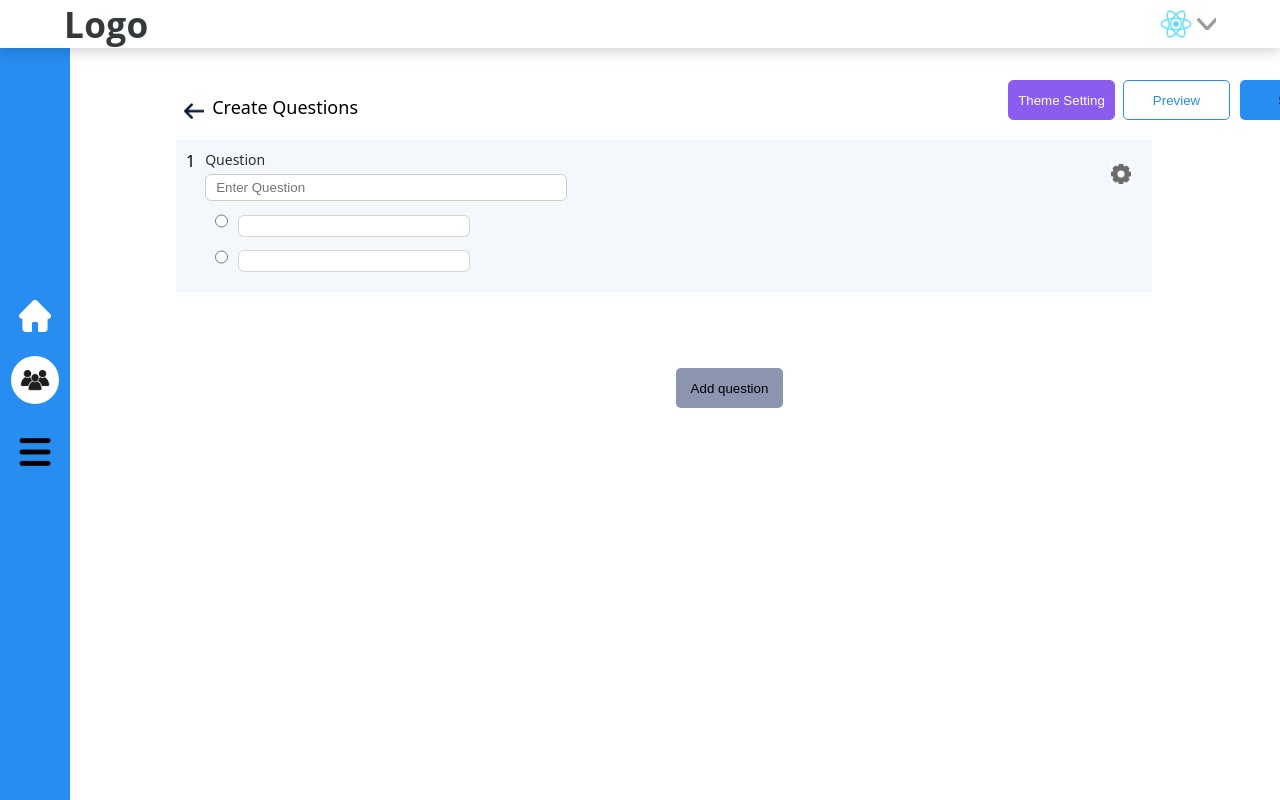
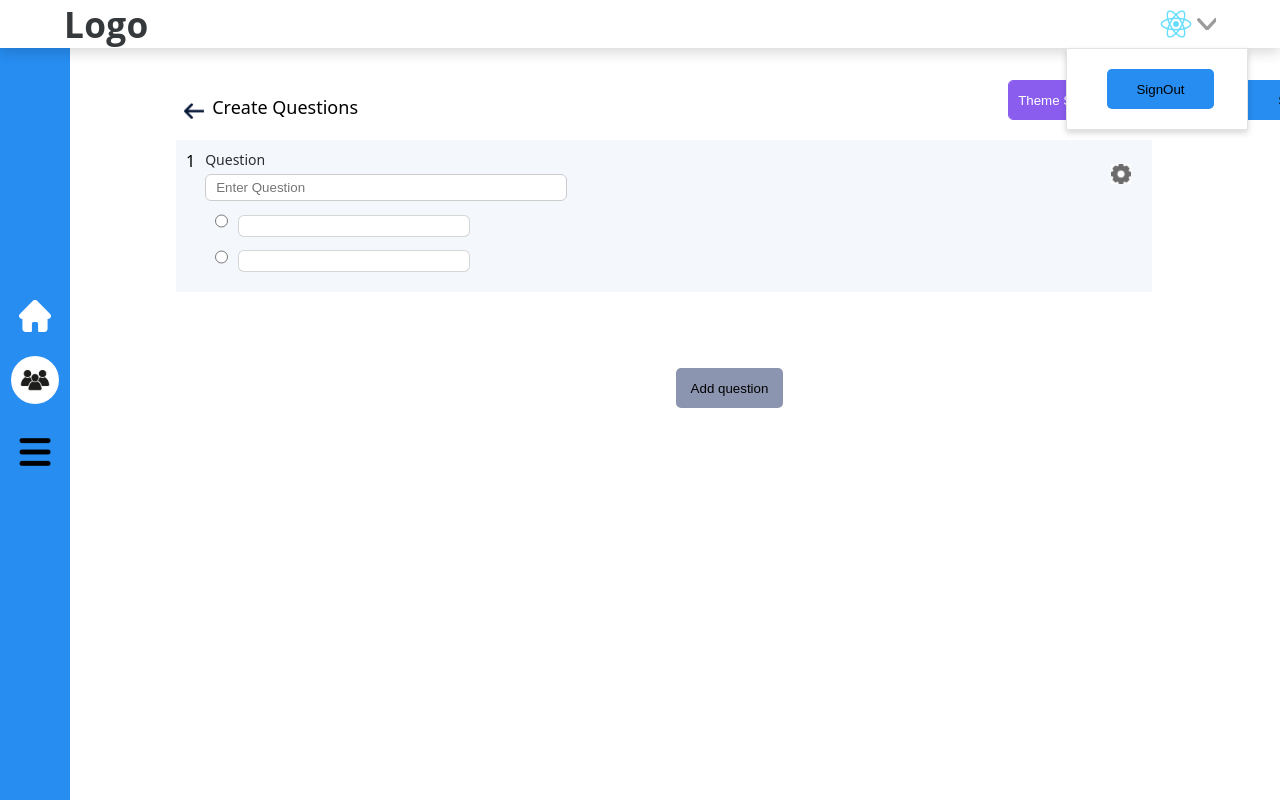
Before and after one commit to shubham34rathod/Project_Survey, a React (Create React App) app in the folder FrontEnd/: page /list-survey/create/questions in a window 1280 px wide. Both pictures are taken after a click on the element 1206 px from the left and 24 px from the top of the page. Shown: the top 800 px of the page. Built offline with nearby package versions, Linux system fonts and the light colour scheme.

Commit message:
Added signout button

```diff
--- a/FrontEnd/src/Pages/Header.js
+++ b/FrontEnd/src/Pages/Header.js
@@ -1,8 +1,10 @@
-import React from 'react'
+import React, { useState } from 'react'
 import '../styles/header.css'
+import '../styles/addQuiz.css'
 //import home from '../../public/images/home-run (1).svg'
 
 export default function Header(){
+    const [toggle, setToggle] = useState(false);
 
     return<>
 
@@ -11,9 +13,22 @@ export default function Header(){
                     <section className='logo'>Logo</section>
                     <section id='profile'>
                         <div id="profilepic"></div>
-                        <div className='dropdown'></div>
+                        <div onClick={()=>{setToggle(prevToggle=>!prevToggle)}} className='dropdown'></div>
                     </section>
                 </div>
+
+                    <div className={`float_box margin ${(toggle)? "active":'inactive'}`} margin>
+                        <div>
+
+
+                                <div>
+                                    <button  id="signout-btn">SignOut</button>
+                                </div>
+
+                        </div>
+
+
+                    </div>
 
             </header>
     </>
--- a/FrontEnd/src/styles/header.css
+++ b/FrontEnd/src/styles/header.css
@@ -94,3 +94,31 @@
     transition: transform .2s;
     transform: scale(1.2);
 }
+
+#signout-btn{
+    width: 107px;
+    height: 40px;
+    background-color: #278DF1;
+    border: none;
+    margin: 0 2rem;
+    border-radius: 0px;
+    border-radius: 5px;
+}
+
+.margin{
+    text-align: center;
+    top: 3rem !important;
+    right: 2rem !important;
+}
+
+.float_box.active{
+    opacity: 1;
+    visibility: visible;
+    transition: 500ms ease;
+}
+
+.float_box.inactive{
+    opacity: .4;
+    visibility: hidden;
+    transition: 500ms ease-in-out;
+}
```
